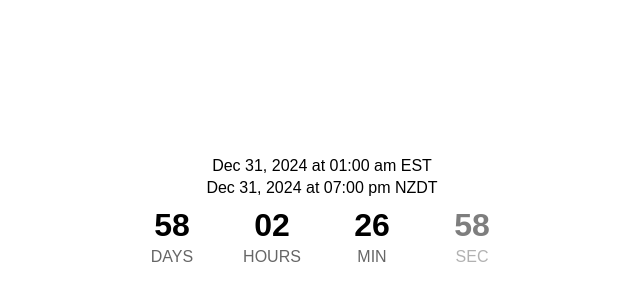
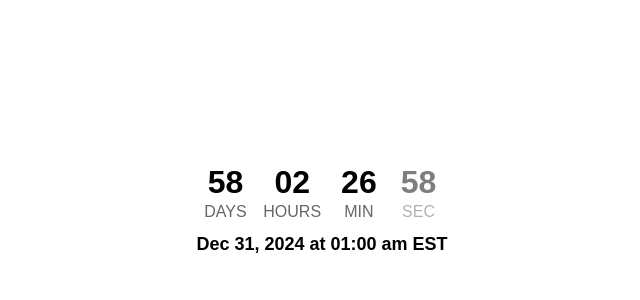
Before and after one commit to hkeziah/NotionCountDown, a plain HTML site: page index.html in a window 1280 px wide. Shown: the part 188-488 px from the top of the page, without its empty margins (318-958 px from the left). Drawn offline with nearby package versions, Linux system fonts and the light colour scheme.

Commit message:
Update index.html

```diff
--- a/index.html
+++ b/index.html
@@ -20,11 +20,11 @@
         .countdown-number {
             font-family: 'Arial', sans-serif;
             font-weight: bold;
-            width: 2ch;
             display: inline-block;
             text-align: center;
             font-size: 32px;
             line-height: 1;
+            margin: 0 4px;
         }
         .countdown-label {
             font-size: 16px;
@@ -36,27 +36,29 @@
             opacity: 0.5;
         }
         .datetime-display {
-            font-size: 16px;
+            font-size: 18px;
+            font-weight: bold;
             line-height: 1.4;
-            margin-bottom: 10px;
+            margin-top: 8px;
             color: #000000;
         }
         .number-container {
-            min-width: 80px;
             text-align: center;
-            display: inline-block;
-            margin: 0 10px;
+            display: inline-flex;
+            flex-direction: column;
+            align-items: center;
+            margin: 0 8px;
         }
         @media (max-width: 768px) {
             .countdown-number {
                 font-size: 32px;
+                margin: 0 2px;
             }
             .countdown-label {
                 font-size: 14px;
             }
             .number-container {
-                min-width: 60px;
-                margin: 0 5px;
+                margin: 0 4px;
             }
         }
     </style>
@@ -64,10 +66,6 @@
 <body>
     <div class="countdown-container">
         <div class="text-center">
-            <div class="datetime-display">
-                <div id="timezone1Display"></div>
-                <div id="timezone2Display"></div>
-            </div>
             <div class="d-flex justify-content-center align-items-center flex-wrap">
                 <div class="number-container">
                     <div class="countdown-number" id="days">00</div>
@@ -86,6 +84,10 @@
                     <div class="countdown-label">Sec</div>
                 </div>
             </div>
+            <div class="datetime-display">
+                <div id="timezone1Display"></div>
+                <div id="timezone2Display"></div>
+            </div>
         </div>
     </div>
 
@@ -94,14 +96,13 @@
         const DEFAULT_DATE = '2024-12-31';
         const DEFAULT_TIME = '11:00';
         const DEFAULT_TZ = 'EST';
-        const DEFAULT_ADDITIONAL_TZ = 'NZDT';
 
         // Parse URL parameters
         const params = new URLSearchParams(window.location.search);
         const date = params.get('date') || DEFAULT_DATE;
         const time = params.get('time') || DEFAULT_TIME;
         const timezone = params.get('timezone') || DEFAULT_TZ;
-        const additionalTimeZone = params.get('additionalTimeZone') || DEFAULT_ADDITIONAL_TZ;
+        const additionalTimeZone = params.get('additionalTimeZone');
 
         // Format date for display with proper timezone
         function formatDate(date, timezone) {
@@ -136,7 +137,14 @@
 
         // Update displays
         document.getElementById('timezone1Display').textContent = formatDate(utcDate, timezone);
-        document.getElementById('timezone2Display').textContent = formatDate(utcDate, additionalTimeZone);
+
+        // Only show second timezone if specified in URL
+        const timezone2Display = document.getElementById('timezone2Display');
+        if (additionalTimeZone) {
+            timezone2Display.textContent = formatDate(utcDate, additionalTimeZone);
+        } else {
+            timezone2Display.style.display = 'none';
+        }
 
         function updateCountdown() {
             const now = new Date();
```
